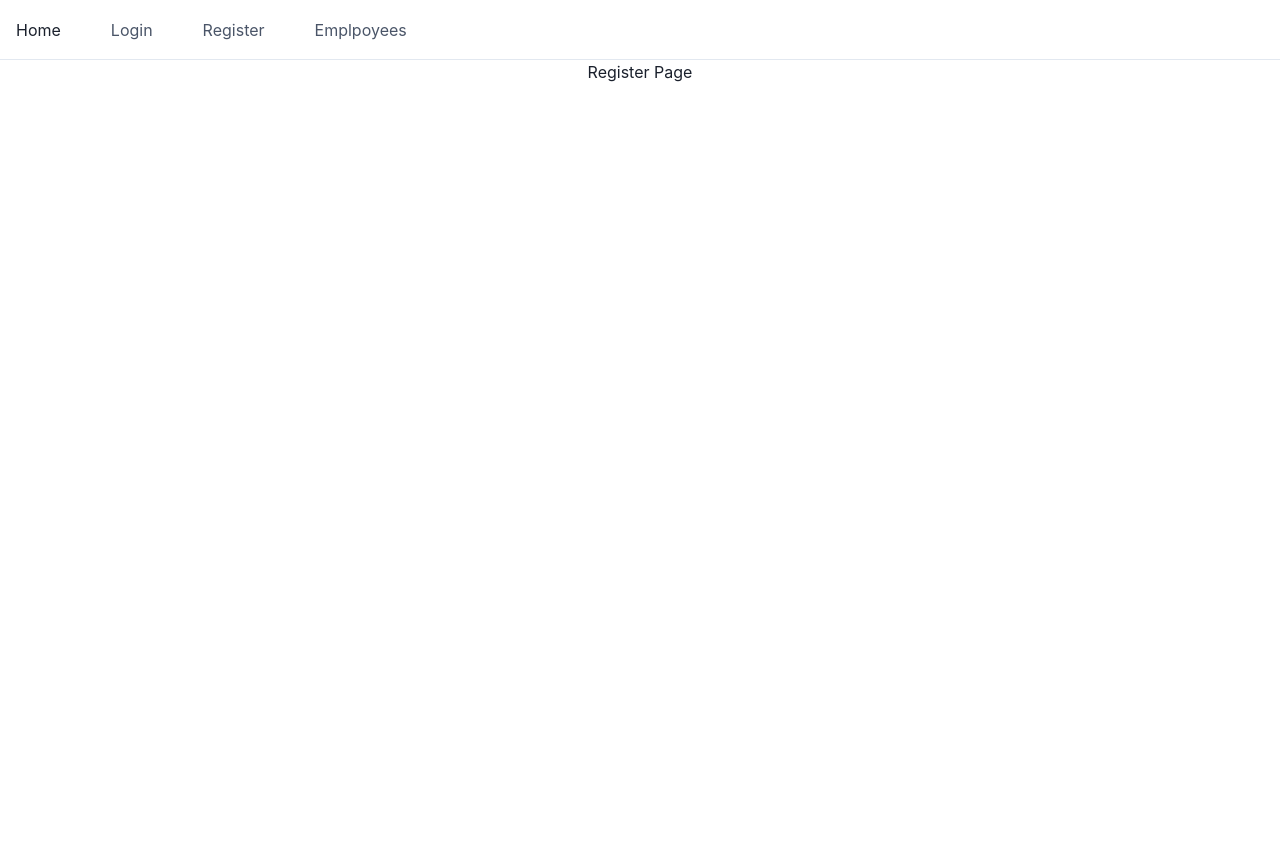
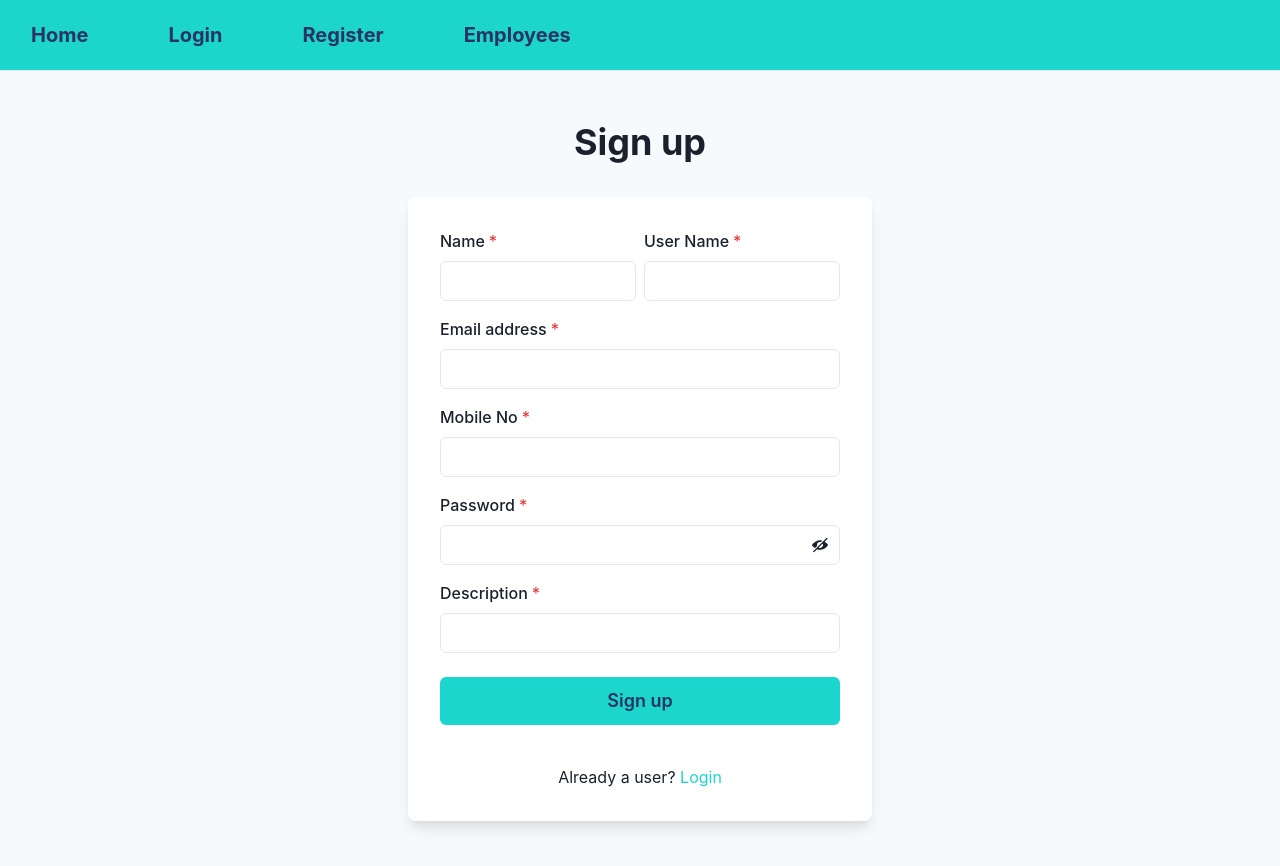
Before and after one commit to AhmadZaki94/mock8, a React (Create React App) app: page /register in a window 1280 px wide. Shown: the top 866 px of the page. Before the commit the page ends 800 px from the top, so only its background shows below. Built offline with nearby package versions, Linux system fonts and the light colour scheme.

Commit message:
login and signup UI

```diff
--- a/src/Components/Navbar.jsx
+++ b/src/Components/Navbar.jsx
@@ -1,11 +1,9 @@
 import {
     Box,
     Flex,
-    Text,
     IconButton,
-    // Link,
-    // Icon,
     Stack,
+    Heading,
     Collapse,
     useColorModeValue,
     useBreakpointValue,
@@ -15,7 +13,7 @@
     HamburgerIcon,
     CloseIcon,
   } from '@chakra-ui/icons';
-// import { Link as RouterLink } from 'react-router-dom';
+import { Link } from 'react-router-dom';
 
 
 export const Navbar = () => {
@@ -25,8 +23,8 @@
   return (
     <Box>
       <Flex
-        bg={useColorModeValue('white', 'gray.800')}
-        color={useColorModeValue('gray.600', 'white')}
+        bg={useColorModeValue('#1CD6CE', 'gray.800')}
+        color={useColorModeValue('#293462', 'white')}
         minH={'60px'}
         py={{ base: 2 }}
         px={{ base: 4 }}
@@ -48,20 +46,24 @@
           />
         </Flex>
         <Flex flex={{ base: 1 }} justify={{ base: 'center', md: 'start' }} gap='50px'>
-          <Text
-            textAlign={useBreakpointValue({ base: 'center', md: 'left' })}
-            fontFamily={'heading'}
-            color={useColorModeValue('gray.800', 'white')}>
-            Home
-          </Text>
-
-          <Text>Login</Text>
-          <Text>Register</Text>
-          <Text>Emplpoyees</Text>
-
-          {/* <Flex display={{ base: 'none', md: 'flex' }} ml={10}>
-
-          </Flex> */}
+          <Link to='/'>
+            <Heading
+                textAlign={useBreakpointValue({ base: 'center', md: 'left' })}
+                fontFamily={'heading'}
+                color={useColorModeValue('#293462', 'white')}
+                p='15px' as='h4' size='md'>
+                Home
+            </Heading>
+          </Link>
+          <Link to='/login'>
+            <Heading p='15px' as='h4' size='md'>Login</Heading>
+          </Link>
+          <Link to='/register'>
+            <Heading p='15px' as='h4' size='md'>Register</Heading>
+          </Link>
+          <Link to='/employees'>
+            <Heading p='15px' as='h4' size='md'>Employees</Heading>
+          </Link>
         </Flex>
 
         <Stack
--- a/src/Components/routes/Login.jsx
+++ b/src/Components/routes/Login.jsx
@@ -1,6 +1,69 @@
+import {
+    Flex,
+    Box,
+    FormControl,
+    FormLabel,
+    Input,
+    Checkbox,
+    Stack,
+    Link,
+    Button,
+    Heading,
+    useColorModeValue,
+  } from '@chakra-ui/react';
+
 export const Login = () => {
 
+
+
+
+
+
     return (
-        <h1>Login Page</h1>
+        <Flex
+            minH={'80vh'}
+            align={'center'}
+            justify={'center'}
+            bg={useColorModeValue('gray.50', 'gray.800')}>
+            <Stack spacing={8} mx={'auto'} maxW={'lg'} py={12} px={6}>
+                <Stack align={'center'}>
+                <Heading fontSize={'4xl'}>Sign in to your account</Heading>
+                </Stack>
+                <Box
+                    rounded={'lg'}
+                    bg={useColorModeValue('white', 'gray.700')}
+                    boxShadow={'lg'}
+                    p={8}>
+                <Stack spacing={4}>
+                    <FormControl id="email">
+                    <FormLabel>Email address</FormLabel>
+                    <Input type="email" />
+                    </FormControl>
+                    <FormControl id="password">
+                    <FormLabel>Password</FormLabel>
+                    <Input type="password" />
+                    </FormControl>
+                    <Stack spacing={10}>
+                    <Stack
+                        direction={{ base: 'column', sm: 'row' }}
+                        align={'start'}
+                        justify={'space-between'}>
+                        <Checkbox>Remember me</Checkbox>
+                        <Link color={'#1cd6ce'}>Forgot password?</Link>
+                    </Stack>
+                    <Button
+                        bg={'#1cd6ce'}
+                        color={'#293462'}
+                        _hover={{
+                        bg: '#293462',
+                        color: '#1cd6ce'
+                        }}>
+                        Sign in
+                    </Button>
+                    </Stack>
+                </Stack>
+                </Box>
+            </Stack>
+        </Flex>
     )
 }
--- a/src/Components/routes/Register.jsx
+++ b/src/Components/routes/Register.jsx
@@ -1,6 +1,106 @@
-export const Register = () => {
+import {
+    Flex,
+    Box,
+    FormControl,
+    FormLabel,
+    Input,
+    InputGroup,
+    HStack,
+    InputRightElement,
+    Stack,
+    Button,
+    Heading,
+    Text,
+    useColorModeValue,
+  } from '@chakra-ui/react';
+  import { useState } from 'react';
+  import { Link } from 'react-router-dom'
+  import { ViewIcon, ViewOffIcon } from '@chakra-ui/icons';
+
+  export const Register = () => {
+
+    const [showPassword, setShowPassword] = useState(false);
 
     return (
-        <h1>Register Page</h1>
-    )
-}
+      <Flex
+        minH={'100vh'}
+        align={'center'}
+        justify={'center'}
+        bg={useColorModeValue('gray.50', 'gray.800')}>
+        <Stack spacing={8} mx={'auto'} maxW={'lg'} py={12} px={6}>
+          <Stack align={'center'}>
+            <Heading fontSize={'4xl'} textAlign={'center'}>
+              Sign up
+            </Heading>
+          </Stack>
+          <Box
+            rounded={'lg'}
+            bg={useColorModeValue('white', 'gray.700')}
+            boxShadow={'lg'}
+            p={8}>
+            <Stack spacing={4}>
+              <HStack>
+                <Box>
+                  <FormControl id="name" isRequired>
+                    <FormLabel>Name</FormLabel>
+                    <Input type="text" />
+                  </FormControl>
+                </Box>
+                <Box>
+                  <FormControl id="username" isRequired>
+                    <FormLabel>User Name</FormLabel>
+                    <Input type="text" />
+                  </FormControl>
+                </Box>
+              </HStack>
+              <FormControl id="email" isRequired>
+                <FormLabel>Email address</FormLabel>
+                <Input type="email" />
+              </FormControl>
+              <FormControl id="mobile" isRequired>
+                <FormLabel>Mobile No</FormLabel>
+                <Input type="number" />
+              </FormControl>
+              <FormControl id="password" isRequired>
+                <FormLabel>Password</FormLabel>
+                <InputGroup>
+                  <Input type={showPassword ? 'text' : 'password'} />
+                  <InputRightElement h={'full'}>
+                    <Button
+                      variant={'ghost'}
+                      onClick={() =>
+                        setShowPassword((showPassword) => !showPassword)
+                      }>
+                      {showPassword ? <ViewIcon /> : <ViewOffIcon />}
+                    </Button>
+                  </InputRightElement>
+                </InputGroup>
+              </FormControl>
+              <FormControl id="description" isRequired>
+                <FormLabel>Description</FormLabel>
+                <Input type="text" />
+              </FormControl>
+              <Stack spacing={10} pt={2}>
+                <Button
+                  loadingText="Submitting"
+                  size="lg"
+                  bg={'#1cd6ce'}
+                  color={'#293462'}
+                  _hover={{
+                    bg: '#293462',
+                    color: '#1cd6ce'
+                  }}>
+                  Sign up
+                </Button>
+              </Stack>
+              <Stack pt={6}>
+                <Text align={'center'}>
+                  Already a user? <span style={{ color: '#1cd6ce'}}><Link to='/login'>Login</Link></span>
+                </Text>
+              </Stack>
+            </Stack>
+          </Box>
+        </Stack>
+      </Flex>
+    );
+  }
```
